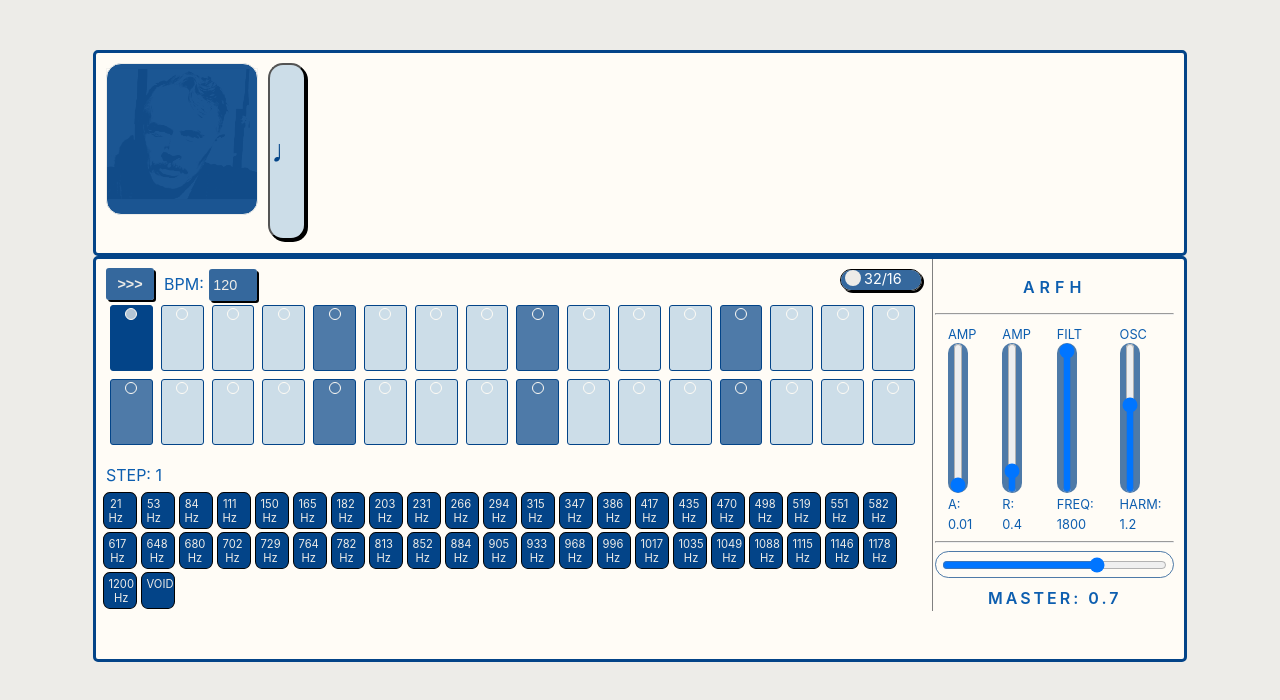
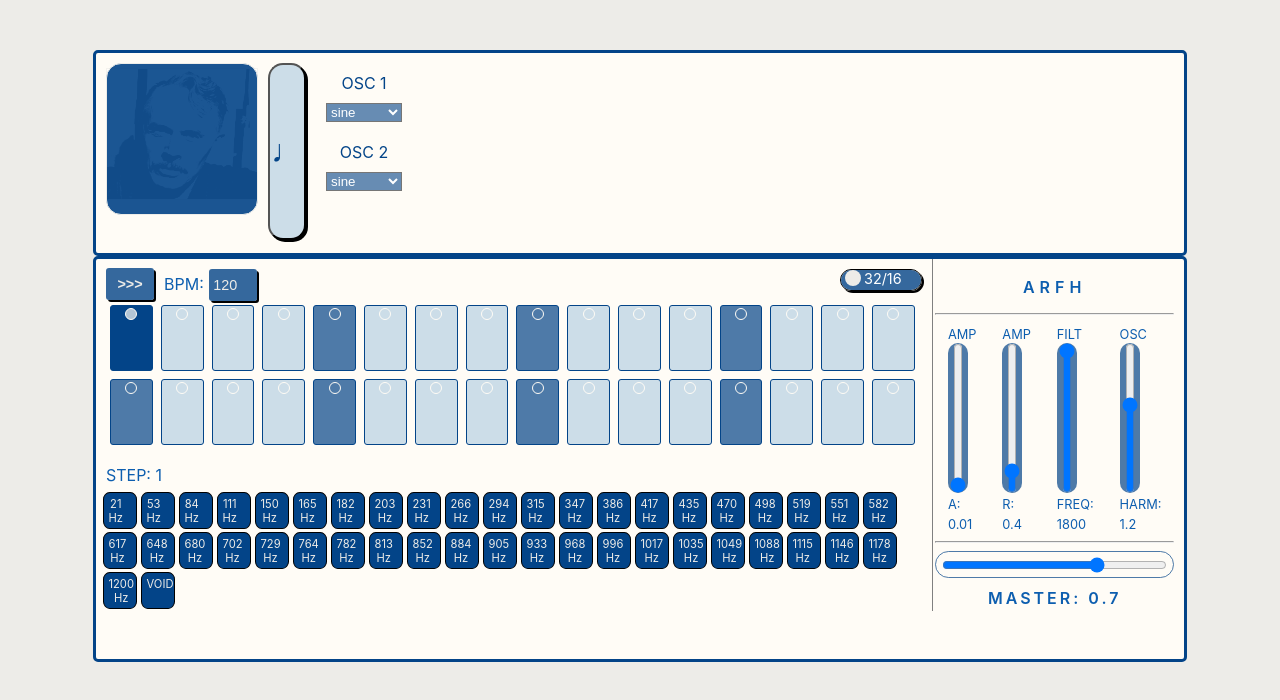
Before and after one commit to mscbr/lindos_synth, a React (Create React App) app: page / in a window 1280 px wide. Shown: the top 700 px of the page. Built offline with nearby package versions, Linux system fonts and the light colour scheme.

Commit message:
oscillator wave selector design

```diff
--- a/src/App.css
+++ b/src/App.css
@@ -298,3 +298,14 @@ background: transparent;
   #sustain-button:active {
     box-shadow: none;
   }
+
+  .wave-selector {
+    padding: 20px;
+    text-align: center;
+  }
+  .wave-selector select {
+    display: block;
+    margin: 10px 0 20px 0;
+    background: rgba(3, 68, 136, 0.6);
+    color: white;
+  }
--- a/src/components/Synth.js
+++ b/src/components/Synth.js
@@ -7,6 +7,7 @@ import Rows from './seq/Rows'
 import ValuePicker from './seq/ValuePicker'
 import Adsr from './adsr/Adsr'
 import Analyser from './oscillator/Analyser'
+import WaveSelector from './oscillator/WaveSelector'
 
 
 class Synth extends Component {
@@ -192,6 +193,7 @@ class Synth extends Component {
             }}
             onMouseUp={() => this.synth.triggerRelease()}
           >♩</button>
+          <WaveSelector />
           <div className="logo"></div>
         </div>
         <div className="control">
--- /dev/null
+++ b/src/components/oscillator/WaveSelector.js
@@ -0,0 +1,25 @@
+import React from 'react'
+
+const WaveSelector = () => {
+
+    return (
+        <div className='wave-selector'>
+            <label>OSC 1</label>
+            <select name='voice0' id='voice0'>
+                <option defaultValue value="sine">sine</option>
+                <option value="triangle">triangle</option>
+                <option value="sawtooth">sawtooth</option>
+                <option value="square">square</option>
+            </select>
+            <label>OSC 2</label>
+            <select name='voice1' id='voice1'>
+                <option defaultValue value="sine">sine</option>
+                <option value="triangle">triangle</option>
+                <option value="sawtooth">sawtooth</option>
+                <option value="square">square</option>
+            </select>
+        </div>
+    )
+}
+
+export default WaveSelector
```
